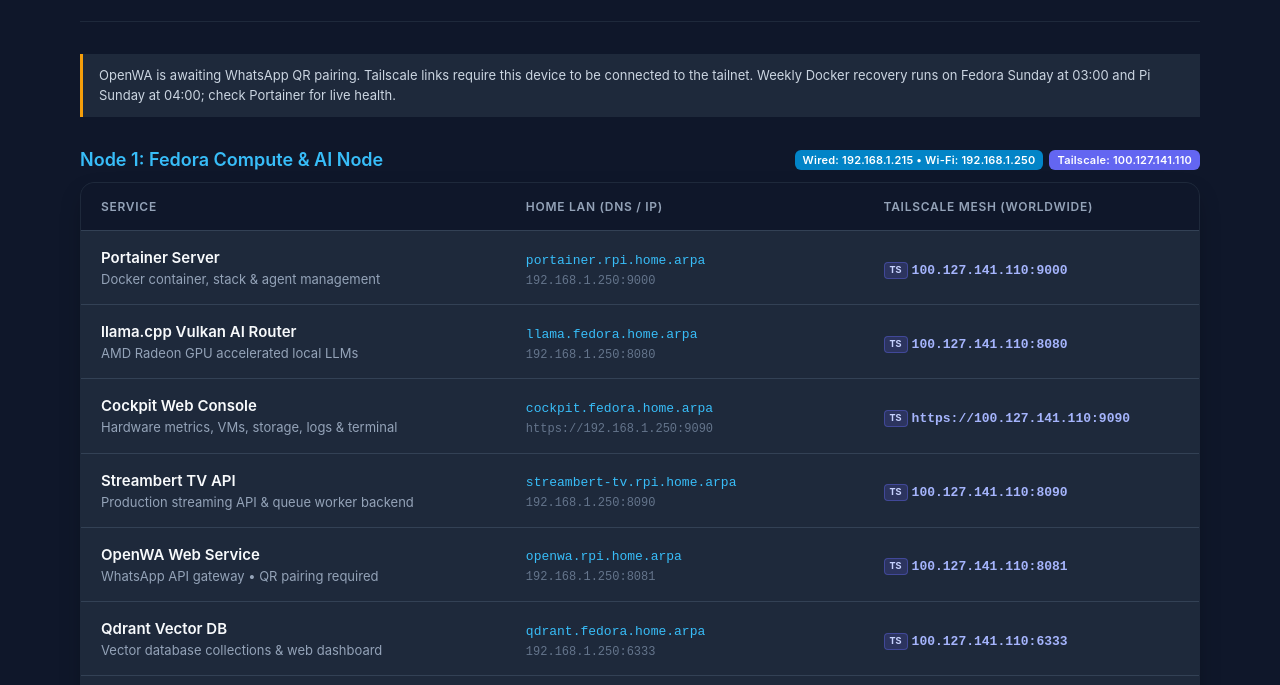
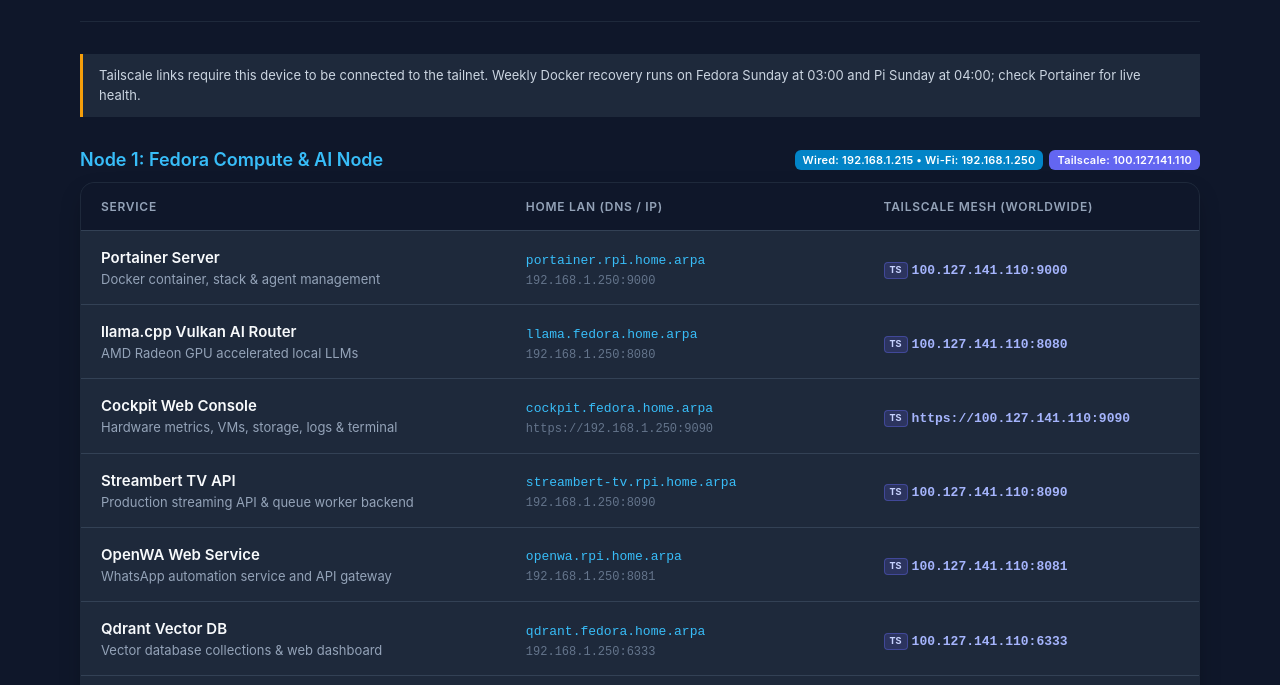
Before and after one commit to nileshchakraborty/appointment-notifier, a plain HTML site: page management/dashboard/index.html in a window 1280 px wide. Shown: the part 115-800 px from the top of the page. Drawn offline with Linux system fonts and the light colour scheme.

Commit message:
Remove resolved OpenWA pairing notice from dashboard

```diff
--- a/management/dashboard/index.html
+++ b/management/dashboard/index.html
@@ -52,7 +52,7 @@
         <span>Service directory</span>
       </div>
     </header>
-    <p class="notice">OpenWA is awaiting WhatsApp QR pairing. Tailscale links require this device to be connected to the tailnet. Weekly Docker recovery runs on Fedora Sunday at 03:00 and Pi Sunday at 04:00; check Portainer for live health.</p>
+    <p class="notice">Tailscale links require this device to be connected to the tailnet. Weekly Docker recovery runs on Fedora Sunday at 03:00 and Pi Sunday at 04:00; check Portainer for live health.</p>
 
     <!-- Node 1: Fedora AI Compute Node -->
     <div class="node-title">
@@ -127,7 +127,7 @@
           <tr>
             <td>
               <span class="service">OpenWA Web Service</span>
-              <span class="description">WhatsApp API gateway • QR pairing required</span>
+              <span class="description">WhatsApp automation service and API gateway</span>
             </td>
             <td>
               <a class="link-lan" href="http://openwa.rpi.home.arpa/" target="_blank">openwa.rpi.home.arpa</a><br>
```
